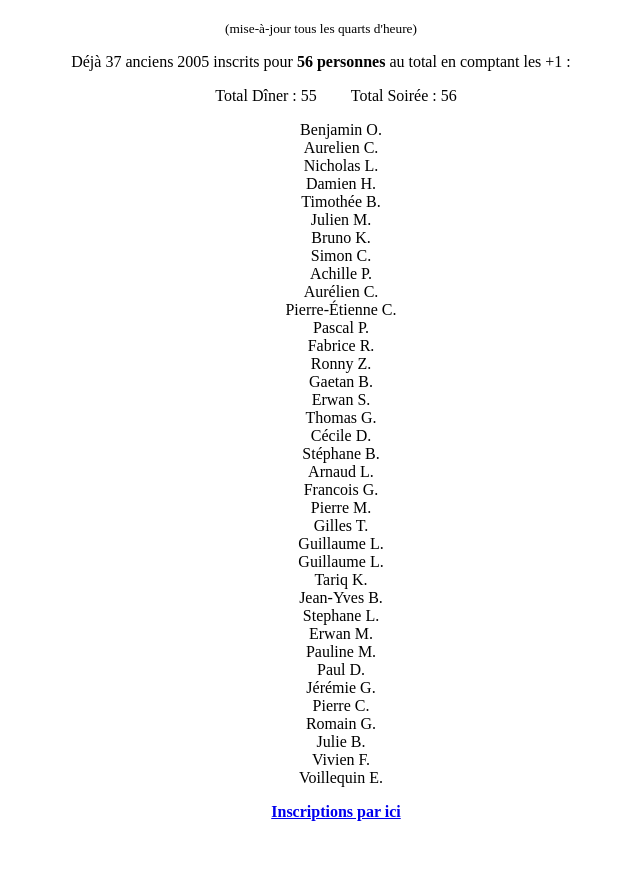
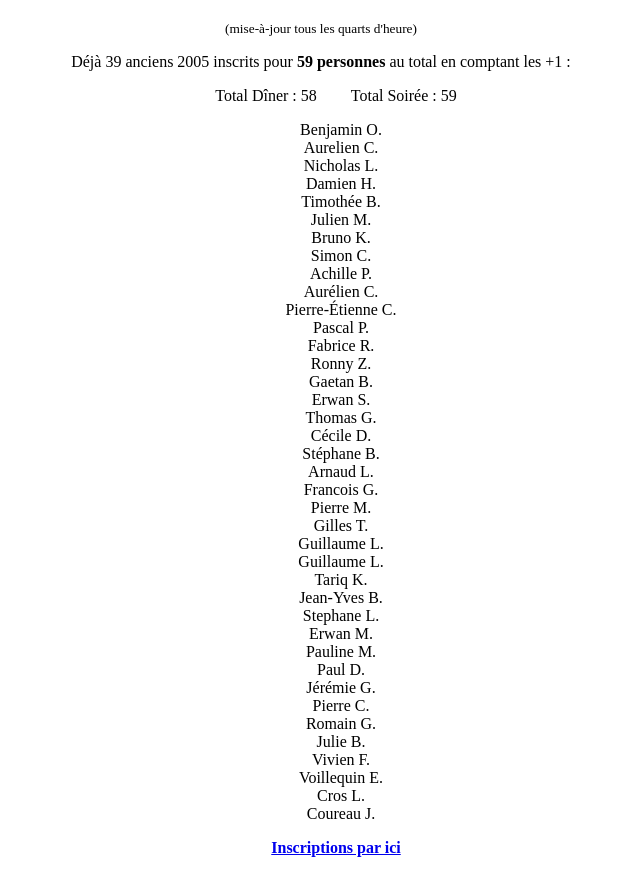
Before and after one commit to RouxRC/inscrits-gala-10ans-2005, a plain HTML site: page index.html in a window 1280 px wide. Shown: the part 61-934 px from the top of the page, without its empty margins (319-959 px from the left). Before the commit the page ends 898 px from the top, so only its background shows below. Drawn offline with Linux system fonts and the light colour scheme.

Commit message:
autoupdate

```diff
--- a/index.html
+++ b/index.html
@@ -25,10 +25,10 @@ li{
 <h1>Pré-inscrits Gala ECL 10 ans promo 2005</h1>
 <p><small>(mise-à-jour tous les quarts d'heure)</small></p>
 
-<p>Déjà 37 anciens 2005 inscrits pour <b>56 personnes</b> au total en comptant les +1 :</p>
+<p>Déjà 39 anciens 2005 inscrits pour <b>59 personnes</b> au total en comptant les +1 :</p>
 <p>
-  <span>Total Dîner : 55</span>
-  <span>Total Soirée : 56</span>
+  <span>Total Dîner : 58</span>
+  <span>Total Soirée : 59</span>
 </p>
 
 <ul>
@@ -69,6 +69,8 @@ li{
   <li>Julie B.</li>
   <li>Vivien F.</li>
   <li>Voillequin E.</li>
+  <li>Cros L.</li>
+  <li>Coureau J.</li>
 </ul>
 
 <p><b><a href="https://docs.google.com/forms/d/1T1aUM5llSDYZ96WBInh1lzLl6mwYKYE1AdwXKqTD2yA/viewform">Inscriptions par ici</a></b></p>
```
